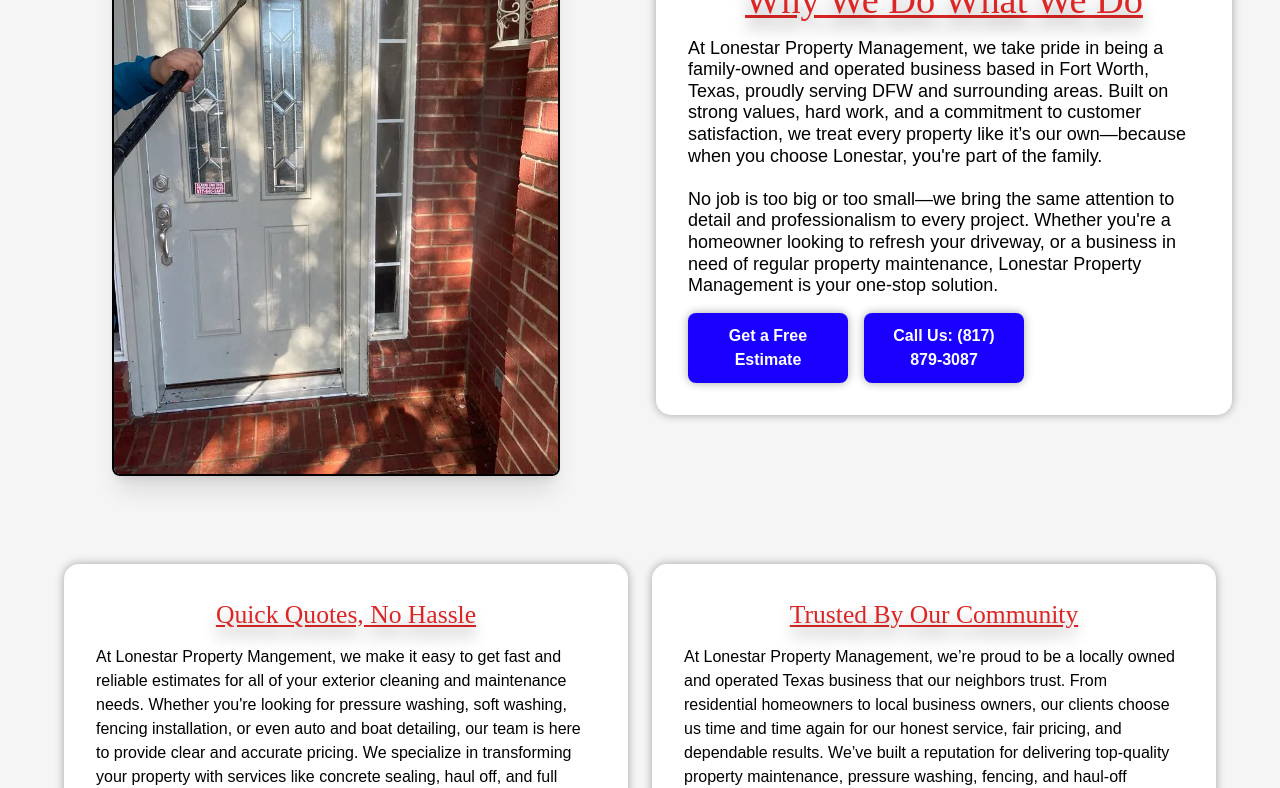
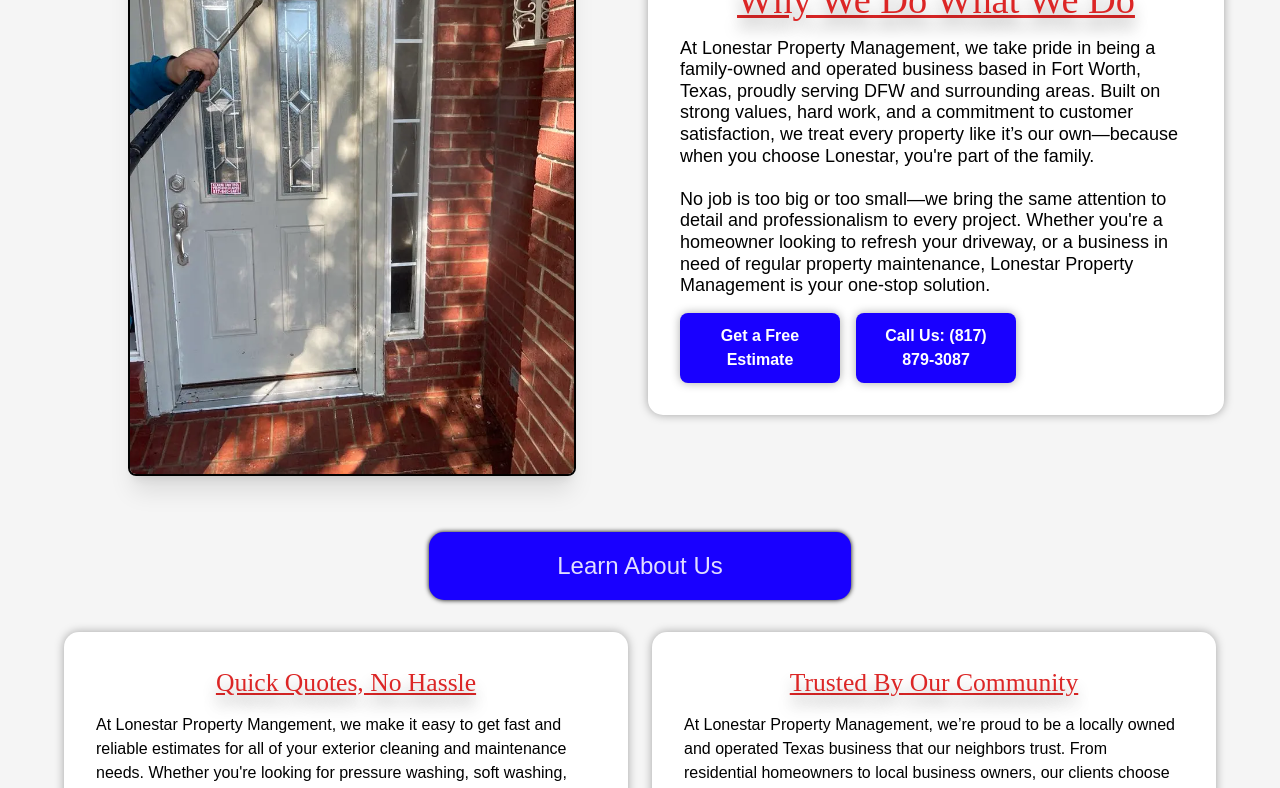
Before and after one commit to laughingelf/LonestarPM, a React (Vite) app: page / in a window 1280 px wide. Shown: the part 1050-1838 px from the top of the page. Built offline with nearby package versions, Linux system fonts and the light colour scheme; a web font is replaced by a local one.

Commit message:
updated img and links

```diff
--- a/src/components/Footer.jsx
+++ b/src/components/Footer.jsx
@@ -7,14 +7,14 @@
           {/* Left side: Links & Buttons */}
           <div className="w-full flex flex-col items-center md:items-start text-center md:text-left space-y-4">
             <div className="flex flex-wrap gap-4 text-sm font-medium">
-              <Link to='/about-us' className="hover:underline">About Us</Link>
+              <Link onClick={() => window.scrollTo(0, 0)} to='/about-us' className="hover:underline">About Us</Link>
               {/* <Link to='/testimonials' className="hover:underline">Testimonials</Link> */}
-              <Link to='/services' className="hover:underline">Services</Link>
-              <Link to='/contact' className="hover:underline">Contact Us</Link>
+              <Link onClick={() => window.scrollTo(0, 0)} to='/services' className="hover:underline">Services</Link>
+              <Link onClick={() => window.scrollTo(0, 0)} to='/contact' className="hover:underline">Contact Us</Link>
               <p>Operating 7 days a week</p>
             </div>
             <div className="flex gap-4 flex-wrap justify-center">
-              <Link to='/contact' className="bg-blue-600 hover:bg-blue-700 text-white px-4 py-2 rounded-lg shadow-md transition">Get a Free Quote</Link>
+              <Link onClick={() => window.scrollTo(0, 0)} to='/contact' className="bg-blue-600 hover:bg-blue-700 text-white px-4 py-2 rounded-lg shadow-md transition">Get a Free Quote</Link>
               <a
                 href="tel:8178793087"
                 className="bg-green-600 hover:bg-green-700 text-white px-4 py-2 rounded-lg shadow-md transition"
--- a/src/components/Hero.jsx
+++ b/src/components/Hero.jsx
@@ -31,28 +31,28 @@
                 {/* Cards Grid */}
                 <div className="grid grid-cols-1 sm:grid-cols-2 lg:grid-cols-4 gap-6 w-full max-w-6xl items-stretch">
                 {/* Card 1 */}
-                <Link class='service-cards' to='/contact'>
+                <Link onClick={() => window.scrollTo(0, 0)} class='service-cards' to='/contact'>
                     <div class='service-card'>
                         <h3>Pressure Washing</h3>
                         <p>Revitalize driveways, patios, and exteriors with our deep-clean pressure washing services.</p>
                     </div>
                 </Link>
                 {/* Card 2 */}
-                <Link class='service-cards' to='/contact'>
+                <Link onClick={() => window.scrollTo(0, 0)} class='service-cards' to='/contact'>
                     <div class='service-card'>
                         <h3>Auto/Boat Detailing</h3>
                         <p>Professional detailing for vehicles and boats. We bring back that showroom shine inside and out—perfect for personal or resale use.</p>
                     </div>
                 </Link>
                 {/* Card 3 */}
-                <Link class='service-cards' to='/contact'>
+                <Link onClick={() => window.scrollTo(0, 0)} class='service-cards' to='/contact'>
                     <div class='service-card'>
                         <h3>Fencing & Maintenance</h3>
                         <p>Professional fence installs and property maintenance to keep your place looking sharp.</p>
                     </div>
                 </Link>
                 {/* Card 4 */}
-                <Link class='service-cards' to='/contact'>
+                <Link onClick={() => window.scrollTo(0, 0)} class='service-cards' to='/contact'>
                     <div class='service-card'>
                         <h3>Haul-Off Services</h3>
                         <p>Quick and reliable junk removal, clean-up, and haul-off jobs for homes and businesses.</p>
--- a/src/components/Navbar.jsx
+++ b/src/components/Navbar.jsx
@@ -22,7 +22,7 @@
         {/* Logo + Brand */}
         <div className="flex items-center gap-3">
         <img className='h-12 w-auto' src='/img/nav-mascot.svg' alt='Lonestar Mascot' />
-        <Link to="/home">Lonestar Property Management</Link>
+        <Link onClick={() => window.scrollTo(0, 0)} to="/home">Lonestar Property Management</Link>
         </div>
 
         {/* Hamburger Button */}
@@ -41,11 +41,11 @@
             isOpen ? 'flex bg-gray-500' : 'hidden'
           } flex-col pl-4 absolute top-16 left-0 w-full  z-50 transition-all duration-300 ease-in-out sm:static sm:flex sm:flex-row sm:items-center sm:gap-6 sm:w-auto`}
         >
-          <Link to="/home">Home</Link>
-          <Link to="/about-us">About Us</Link>
+          <Link onClick={() => window.scrollTo(0, 0)} to="/home">Home</Link>
+          <Link onClick={() => window.scrollTo(0, 0)} to="/about-us">About Us</Link>
           {/* <Link to="/testimonials" className="px-4 py-2 hover:text-gray-400">Testimonials</Link> */}
-          <Link to="/services">Services</Link>
-          <Link to="/contact">Contact Us</Link>
+          <Link onClick={() => window.scrollTo(0, 0)} to="/services">Services</Link>
+          <Link onClick={() => window.scrollTo(0, 0)} to="/contact">Contact Us</Link>
         </div>
       </div>
     </nav>
--- a/src/index.css
+++ b/src/index.css
@@ -236,6 +236,26 @@
   }
 }
 
+#about-us-btn {
+  background-color: rgb(25, 0, 255);
+  padding-top: 1rem;
+  padding-bottom: 1rem;
+  display: flex;
+  justify-content: center;
+  align-items: center;
+  width: 33%;
+  font-size: x-large;
+  border-radius: 15px;
+  box-shadow: 0 0 5px black;
+}
+
+#about-us-btn:hover {
+  box-shadow: 0 0 10px black;
+  transition: all 200ms;
+  color: rgb(220, 38, 38);
+  text-decoration: underline;
+}
+
 #landing-card,
 #about-card {
   background-color: white;
--- a/src/pages/About.jsx
+++ b/src/pages/About.jsx
@@ -24,15 +24,15 @@
           <div className="max-w-7xl mx-auto flex flex-col lg:flex-row items-stretch gap-8">
 
             {/* Image Section */}
-            <div id="landing-img">
+            <div id="landing-img" className="-translate-x-8">
             <picture>
-              <source srcSet="/img/mission.webp" type="image/webp" />
+              <source srcSet="/img/mascot-about-lg.png" type="image/webp" />
 
               <img
-              src="/img/mission.jpg" // replace with your image path
+              src="/img/mascot-about-lg.png" // replace with your image path
               alt="Mission-img"
               loading="eager"
-              className="w-full max-w-xs sm:max-w-sm md:max-w-md rounded-lg shadow-xl border-2 border-black"
+              className="w-full max-w-xs sm:max-w-sm md:max-w-md rounded-lg "
               />
               </picture>
             </div>
@@ -68,7 +68,7 @@
 
               {/* Buttons */}
               <div className="mt-8 text-center flex flex-col items-center sm:flex-row sm:justify-center lg:justify-start gap-4">
-                <Link to='/contact'>
+                <Link  onClick={() => window.scrollTo(0, 0)} to='/contact'>
                   Request a Free Quote
                 </Link>
                 <a href="tel:8178793087">
@@ -92,14 +92,12 @@
             <div className="max-w-7xl mx-auto">
               <h2 style={{fontFamily: 'Rye, serif'}} className="text-5xl text-shadow-lg font-bold mb-10 text-center underline">Our Mission & Values</h2>
 
-              <div className="flex flex-col lg:flex-row items-center lg:items-start gap-10">
+              <div className="flex justify-center items-center lg:items-start gap-10">
                 {/* Image */}
-                <div id="landing-img">
-                  <img src="/img/mission.jpg" alt="Our Mission"  />
-                </div>
+
 
                 {/* Text Content */}
-                <div id="mission-text" className=" w-full lg:w-1/2 space-y-6 text-lg leading-relaxed md:mr-24 p-12 rounded-lg shadow-lg">
+                <div id="mission-text" className=" w-full lg:w-1/2 space-y-6 text-lg leading-relaxed  p-12 rounded-lg shadow-lg">
                   <p>
                     At <span style={{fontFamily: 'Rye, serif'}} className="text-red-600 text-md underline text-shadow-lg">Lonestar Property Management</span>, our mission is to deliver high-quality, reliable exterior cleaning and property maintenance
                     services that protect and enhance the value of every home and business we touch. We’re committed to honest work, exceptional
--- a/src/pages/LandingPage.jsx
+++ b/src/pages/LandingPage.jsx
@@ -11,7 +11,7 @@
             <HeroSection />
             <div>
                 <section class=" py-6 px-4 sm:px-6 lg:px-8 ">
-                    <div className="flex flex-col md:flex-row items-center justify-center gap-8 px-4 py-8">
+                    <div className="flex flex-col md:flex-row items-center justify-center  px-4 py-8">
                         {/* Image */}
                         <div id="landing-img">
                             <picture>
@@ -40,7 +40,7 @@
 
                             {/* Button */}
                             <div id="landing-btn">
-                                <Link to='/contact'>
+                                <Link  onClick={() => window.scrollTo(0, 0)} to='/contact'>
                                     <button>
                                         Get a Free Estimate
                                     </button>
@@ -55,6 +55,9 @@
                     </div>
 
 
+                </section>
+                <section className="flex justify-center">
+                    <Link  onClick={() => window.scrollTo(0, 0)} to='/about-us' id="about-us-btn">Learn About Us</Link>
                 </section>
 
                 <section className="px-4 py-8">
@@ -108,7 +111,7 @@
                 </section>
 
                 <div className="flex justify-center ">
-                    <Link
+                    <Link onClick={() => window.scrollTo(0, 0)}
                     id="call-button"
                     to="/contact"
                     >
--- a/src/pages/Services.jsx
+++ b/src/pages/Services.jsx
@@ -81,7 +81,7 @@
 
           {/* Request a Free Quote Button */}
           <div id="buttons" className="mt-12 text-center flex flex-col items-center sm:flex-row sm:justify-center sm:gap-4">
-            <Link to='/contact'>
+            <Link onClick={() => window.scrollTo(0, 0)} to='/contact'>
                 Get a Free Quote
             </Link>
             <a href="tel:8178793087">
```
Also changed, not shown: public/img/mascot-about-lg.png (added), public/img/mascot-about.png (added).
